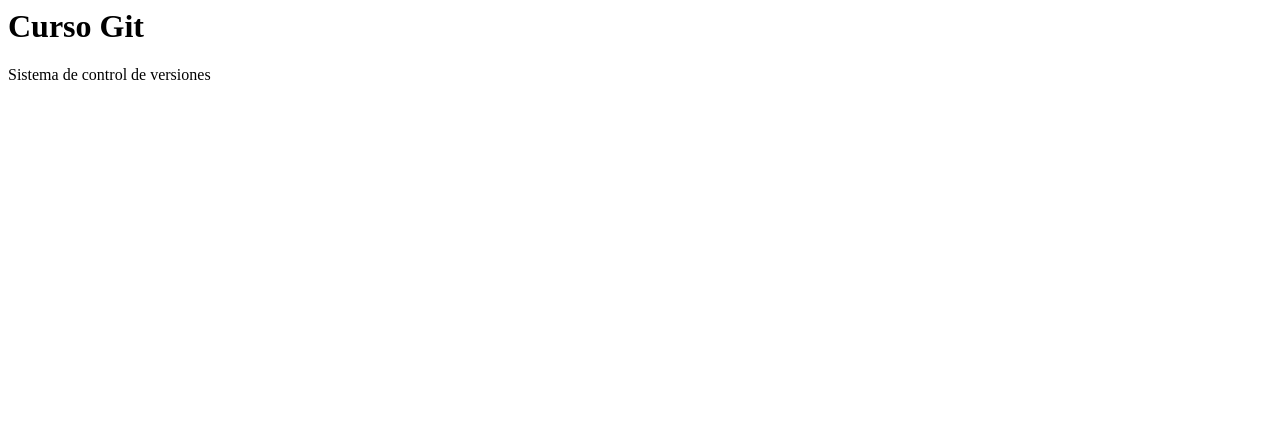
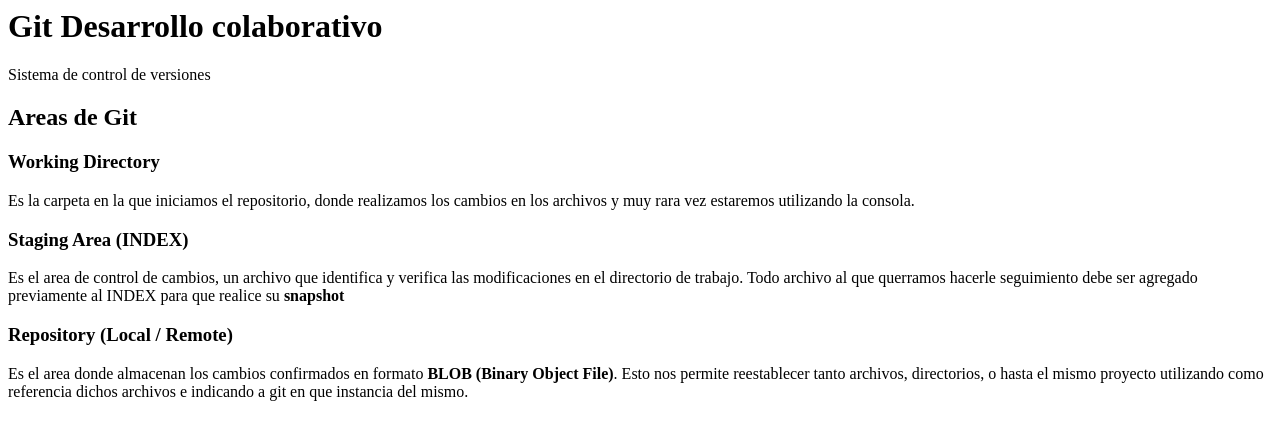
Before and after one commit to JoacoSaranitte/git-jueves-19hs, a plain HTML site: page index.html in a window 1280 px wide. Drawn offline with Linux system fonts and the light colour scheme.

Commit message:
Areas de Git

```diff
--- a/index.html
+++ b/index.html
@@ -4,8 +4,38 @@
 	</head>
 	<body>
 		<header>
-			<h1>Curso Git</h1>
+			<h1>Git Desarrollo colaborativo</h1>
 			<p>Sistema de control de versiones</p>
 		</header>
+		<section>
+			<h2>Areas de Git</h2>
+			<article>
+				<h3>Working Directory</h3>
+				<p>
+					Es la carpeta en la que iniciamos el repositorio,
+					donde realizamos los cambios en los archivos y muy
+					rara vez estaremos utilizando la consola.
+				</p>
+			</article>
+			<article>
+				<h3>Staging Area (INDEX)</h3>
+				<p>
+					Es el area de control de cambios, un archivo que identifica
+					y verifica las modificaciones en el directorio de trabajo.
+					Todo archivo al que querramos hacerle seguimiento debe ser
+					agregado previamente al INDEX para que realice su <strong>snapshot</strong>
+				</p>
+			</article>
+			<article>
+				<h3>Repository (Local / Remote)</h3>
+				<p>
+					Es el area donde almacenan los cambios confirmados
+					en formato <strong>BLOB (Binary Object File)</strong>.
+					Esto nos permite reestablecer tanto archivos, directorios,
+					o hasta el mismo proyecto utilizando como referencia dichos
+					archivos e indicando a git en que instancia del mismo.
+				</p>
+			</article>
+		</section>
 	</body>
 </html>
```
